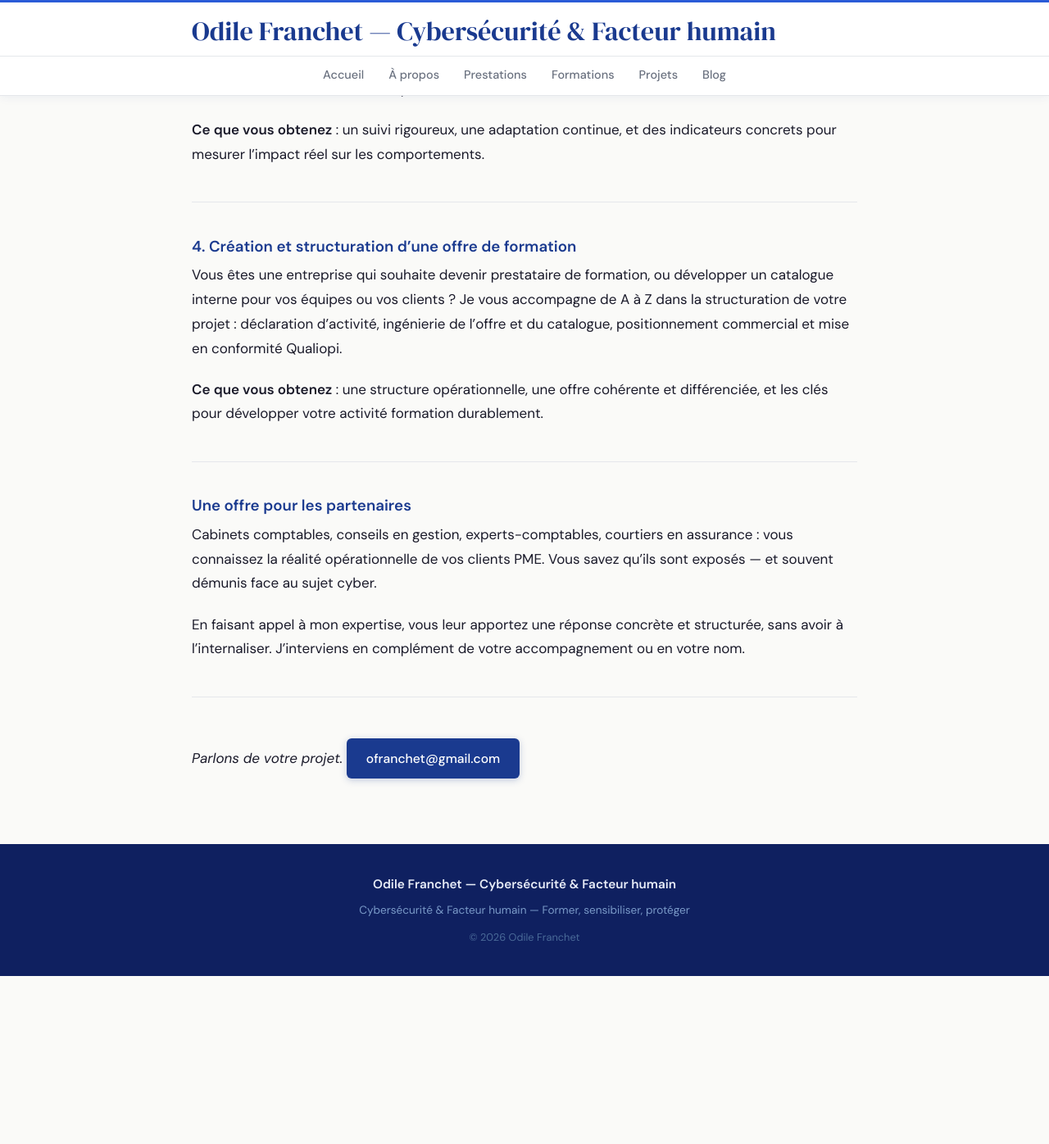
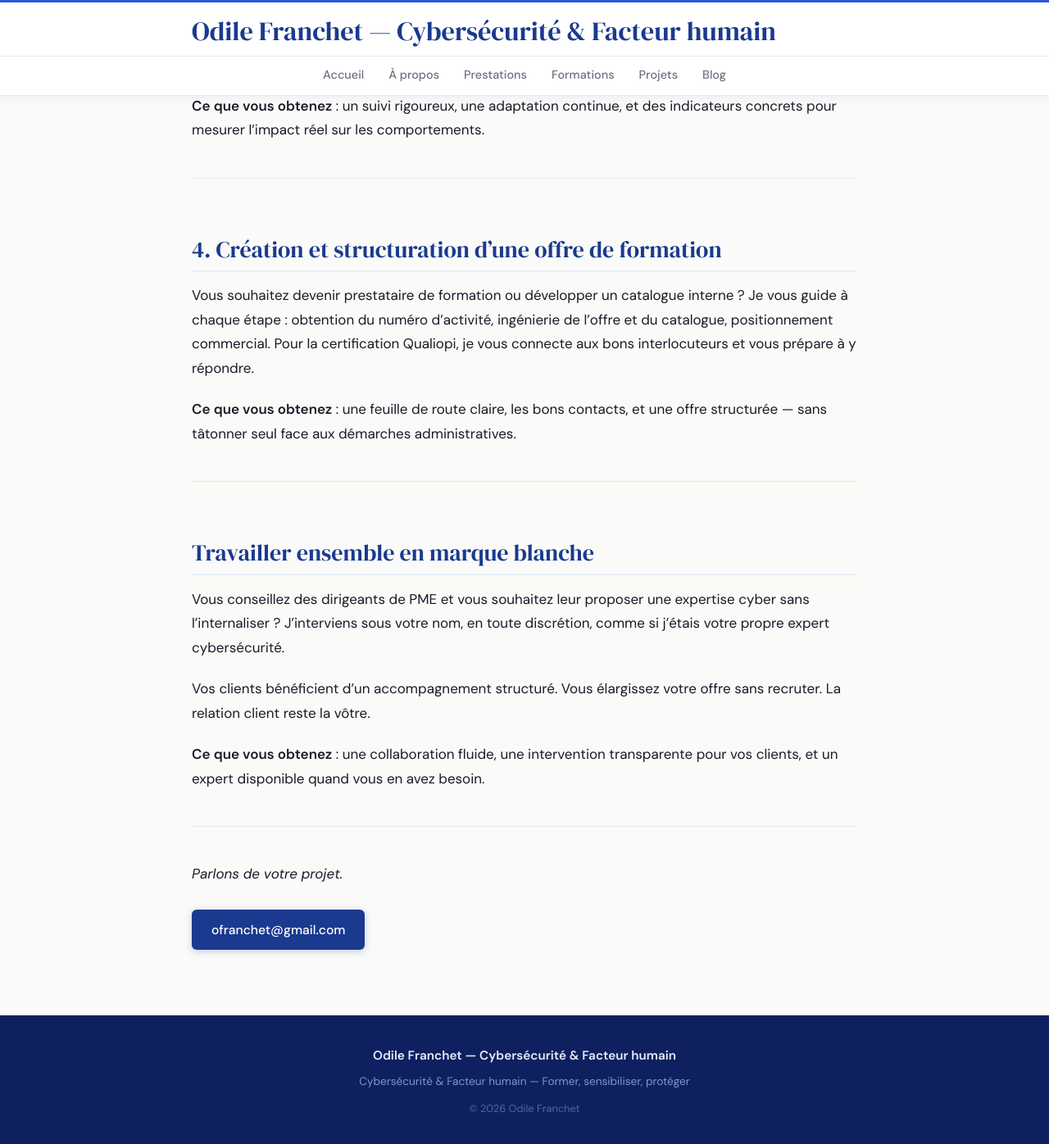
Before and after one commit to ofranchet73/ofranchet73.github.io, a Jekyll site: the page built from prestations.md, in a window 1280 px wide and 1400 px high, scrolled down 1123 px. Shown: the top 1396 px of the window at 82% size. Built offline with Jekyll 4.4.1, drawn with Linux system fonts in a browser that asks for light colours; before the commit the page ends 2314 px from its top, so only the background shows below that; some of the changed text lies outside the part shown.

Commit message:
Update prestations.md

```diff
--- a/prestations.md
+++ b/prestations.md
@@ -27,7 +25,7 @@ Sur la base du diagnostic — ou d'un besoin identifié — je conçois le dispo
 
 ---
 
-### 3. Accompagnement au déploiement
+## 3. Accompagnement au déploiement
 
 La conception ne suffit pas — c'est la mise en œuvre qui fait la différence. Je reste en appui pendant le déploiement, je coordonne les intervenants si nécessaire, j'ajuste en fonction des retours terrain et je mesure les résultats dans le temps.
 
@@ -35,21 +33,24 @@ La conception ne suffit pas — c'est la mise en œuvre qui fait la différence.
 
 ---
 
-### 4. Création et structuration d'une offre de formation
+## 4. Création et structuration d'une offre de formation
 
-Vous êtes une entreprise qui souhaite devenir prestataire de formation, ou développer un catalogue interne pour vos équipes ou vos clients ? Je vous accompagne de A à Z dans la structuration de votre projet : déclaration d'activité, ingénierie de l'offre et du catalogue, positionnement commercial et mise en conformité Qualiopi.
+Vous souhaitez devenir prestataire de formation ou développer un catalogue interne ? Je vous guide à chaque étape : obtention du numéro d'activité, ingénierie de l'offre et du catalogue, positionnement commercial. Pour la certification Qualiopi, je vous connecte aux bons interlocuteurs et vous prépare à y répondre.
 
-**Ce que vous obtenez** : une structure opérationnelle, une offre cohérente et différenciée, et les clés pour développer votre activité formation durablement.
+**Ce que vous obtenez** : une feuille de route claire, les bons contacts, et une offre structurée — sans tâtonner seul face aux démarches administratives.
 
 ---
 
-### Une offre pour les partenaires
+## Travailler ensemble en marque blanche
 
-Cabinets comptables, conseils en gestion, experts-comptables, courtiers en assurance : vous connaissez la réalité opérationnelle de vos clients PME. Vous savez qu'ils sont exposés — et souvent démunis face au sujet cyber.
+Vous conseillez des dirigeants de PME et vous souhaitez leur proposer une expertise cyber sans l'internaliser ? J'interviens sous votre nom, en toute discrétion, comme si j'étais votre propre expert cybersécurité.
 
-En faisant appel à mon expertise, vous leur apportez une réponse concrète et structurée, sans avoir à l'internaliser. J'interviens en complément de votre accompagnement ou en votre nom.
+Vos clients bénéficient d'un accompagnement structuré. Vous élargissez votre offre sans recruter. La relation client reste la vôtre.
+
+**Ce que vous obtenez** : une collaboration fluide, une intervention transparente pour vos clients, et un expert disponible quand vous en avez besoin.
 
 ---
 
 *Parlons de votre projet.*
+
 [ofranchet@gmail.com](mailto:ofranchet@gmail.com)
```
Also changed, not shown: other parts of prestations.md (+4 -6 lines).
